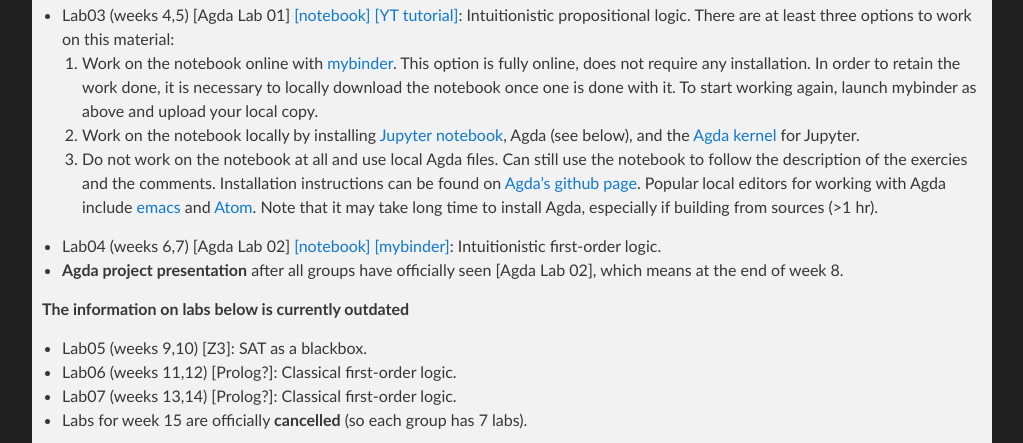
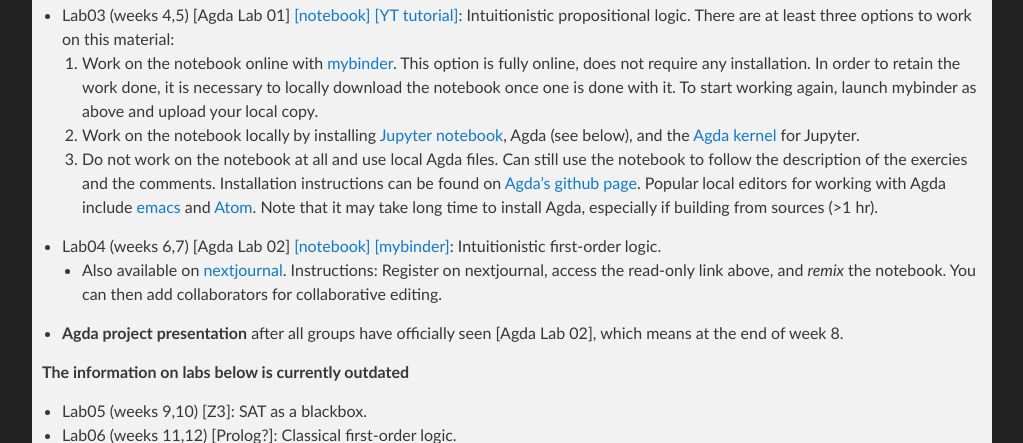
Before and after one commit to lclem/logic_course, a Jekyll site: the page built from docs/index.md, in a window 1280 px wide and 900 px high, scrolled down 1505 px, cut to the strip 0-443 px from the top of the window. Shown: the whole strip, without its empty margins (128-1151 px from the left). Built offline with Jekyll 4.4.1, drawn with Linux system fonts in a browser that asks for light colours; our own code applies the rules of GitHub Pages for plain Markdown files.

Commit message:
Update index.md

```diff
--- a/docs/index.md
+++ b/docs/index.md
@@ -44,6 +44,7 @@ Rocket.Chat:
   2. Work on the notebook locally by installing [Jupyter notebook](https://github.com/jupyter/notebook), Agda (see below), and the [Agda kernel](https://github.com/lclem/agda-kernel) for Jupyter.
   3. Do not work on the notebook at all and use local Agda files. Can still use the notebook to follow the description of the exercies and the comments. Installation instructions can be found on [Agda's github page](https://github.com/agda/agda). Popular local editors for working with Agda include [emacs](https://agda.readthedocs.io/en/v2.6.1/tools/emacs-mode.html) and [Atom](https://atom.io/packages/agda-mode). Note that it may take long time to install Agda, especially if building from sources (>1 hr).
 * Lab04 (weeks 6,7) [Agda Lab 02] [[notebook]](labs/agda/Lab02.lagda.ipynb) [[mybinder]](https://mybinder.org/v2/gh/lclem/logic_course/master?filepath=docs/labs/agda/Lab02.lagda.ipynb): Intuitionistic first-order logic.
+  - Also available on [nextjournal](https://nextjournal.com/a/MTG16bsjspisCTxKMrBHc?token=GntCzS9wsPvtKnojg74Dir). Instructions: Register on nextjournal, access the read-only link above, and *remix* the notebook. You can then add collaborators for collaborative editing.
 * **Agda project presentation** after all groups have officially seen [Agda Lab 02], which means at the end of week 8.
 
 **The information on labs below is currently outdated**
```
